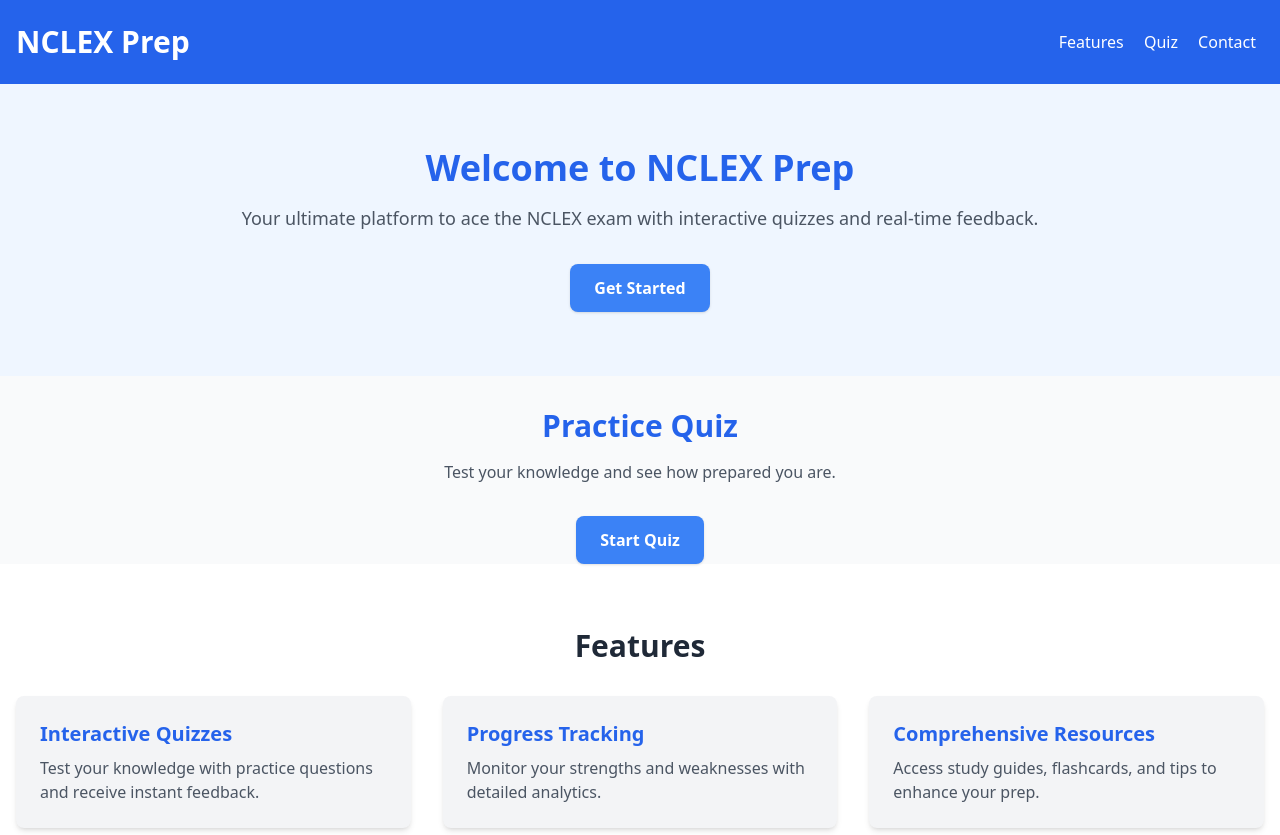
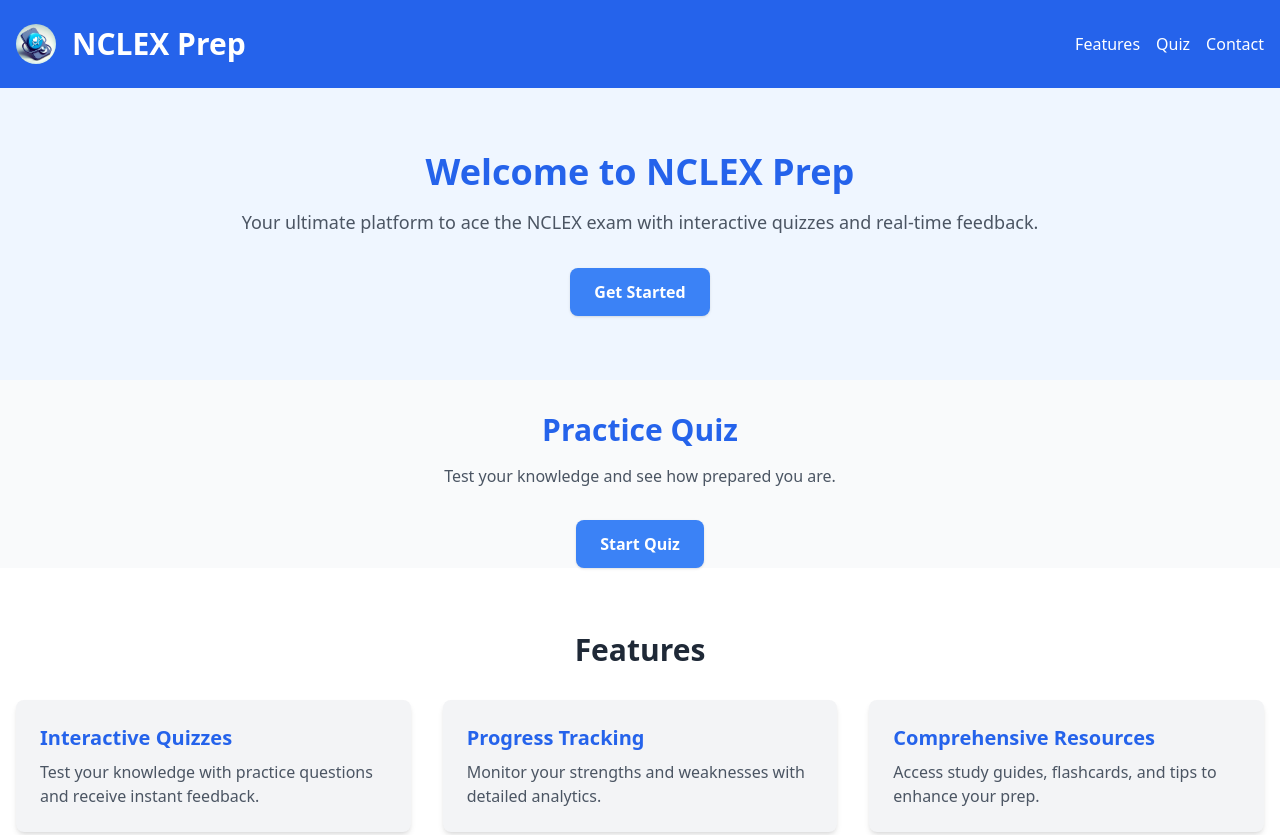
Before and after one commit to Olivierkepler/NCLEX-Prep-App, a plain HTML site: page index.html in a window 1280 px wide. Shown: the top 835 px of the page. Drawn offline with nearby package versions, Linux system fonts and the light colour scheme.

Commit message:
add icon

```diff
--- a/index.html
+++ b/index.html
@@ -3,24 +3,31 @@
 <head>
   <meta charset="UTF-8">
   <meta name="viewport" content="width=device-width, initial-scale=1.0">
+    <!-- Favicon -->
+    <link rel="icon" type="image/png" href="NCLEXappicon.png">
   <title>NCLEX Prep</title>
   <script src="https://cdn.tailwindcss.com"></script>
-
   <link href="output.css" rel="stylesheet">
 </head>
 <body class="bg-gray-50 text-gray-700">
 
-  <!-- Header Section -->
-  <header class="bg-blue-600 text-white py-6 shadow-lg">
-    <div class="container mx-auto px-4 flex justify-between items-center">
+ <!-- Header Section -->
+<header class="bg-blue-600 text-white py-6 shadow-lg">
+  <div class="container mx-auto px-4 flex justify-between items-center">
+    <!-- Logo Image -->
+    <div class="flex items-center space-x-4">
+      <img class="h-10 w-10 object-cover rounded-full" src="NCLEXappicon.png" alt="NCLEX Icon">
       <h1 class="text-3xl font-bold">NCLEX Prep</h1>
-      <nav>
-        <a href="#features" class="text-white hover:text-gray-200 mx-2">Features</a>
-        <a href="#quiz" class="text-white hover:text-gray-200 mx-2">Quiz</a>
-        <a href="#footer" class="text-white hover:text-gray-200 mx-2">Contact</a>
-      </nav>
     </div>
-  </header>
+    <!-- Navigation Links -->
+    <nav class="flex space-x-4">
+      <a href="#features" class="text-white hover:text-gray-200">Features</a>
+      <a href="#quiz" class="text-white hover:text-gray-200">Quiz</a>
+      <a href="#footer" class="text-white hover:text-gray-200">Contact</a>
+    </nav>
+  </div>
+</header>
+
 
   <!-- Hero Section -->
   <section class="bg-blue-50 py-16">
```
Also changed, not shown: NCLEXappicon.png (added), NCLEXicon.png (added), output.css.
